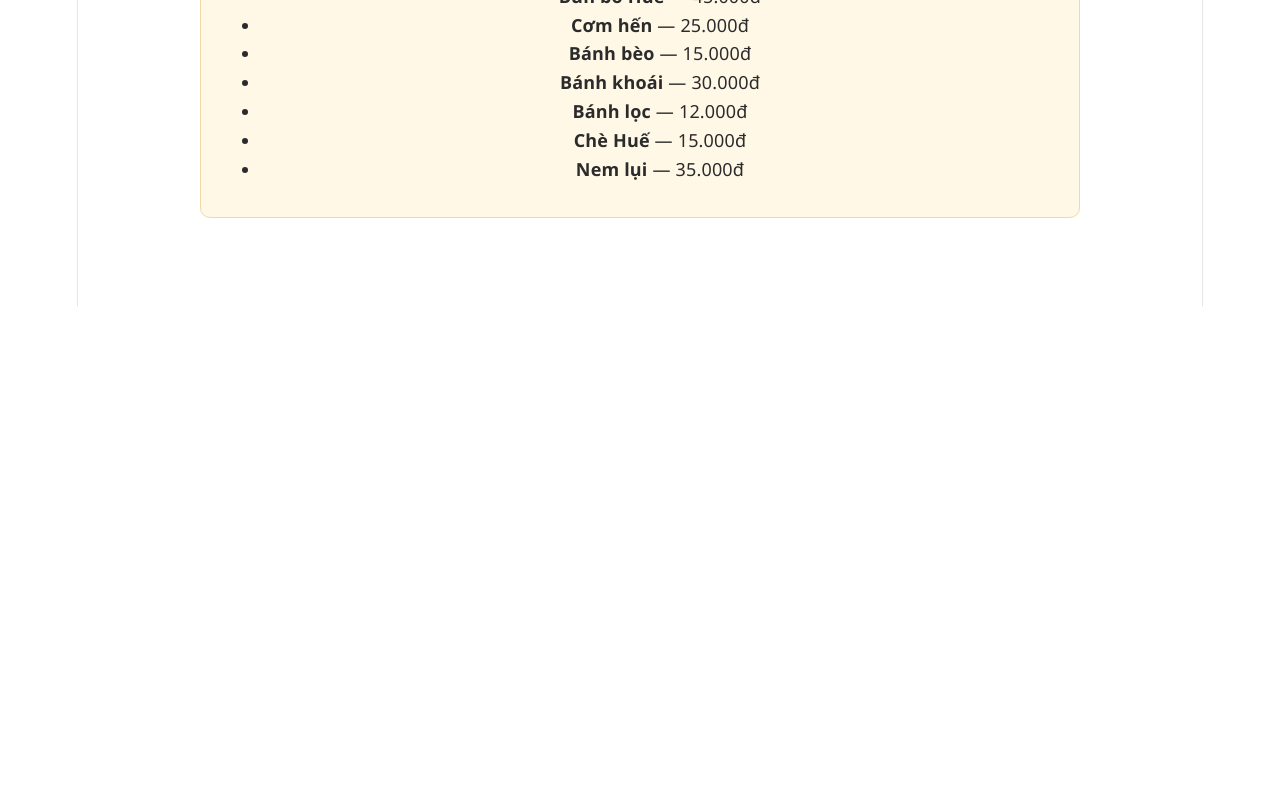
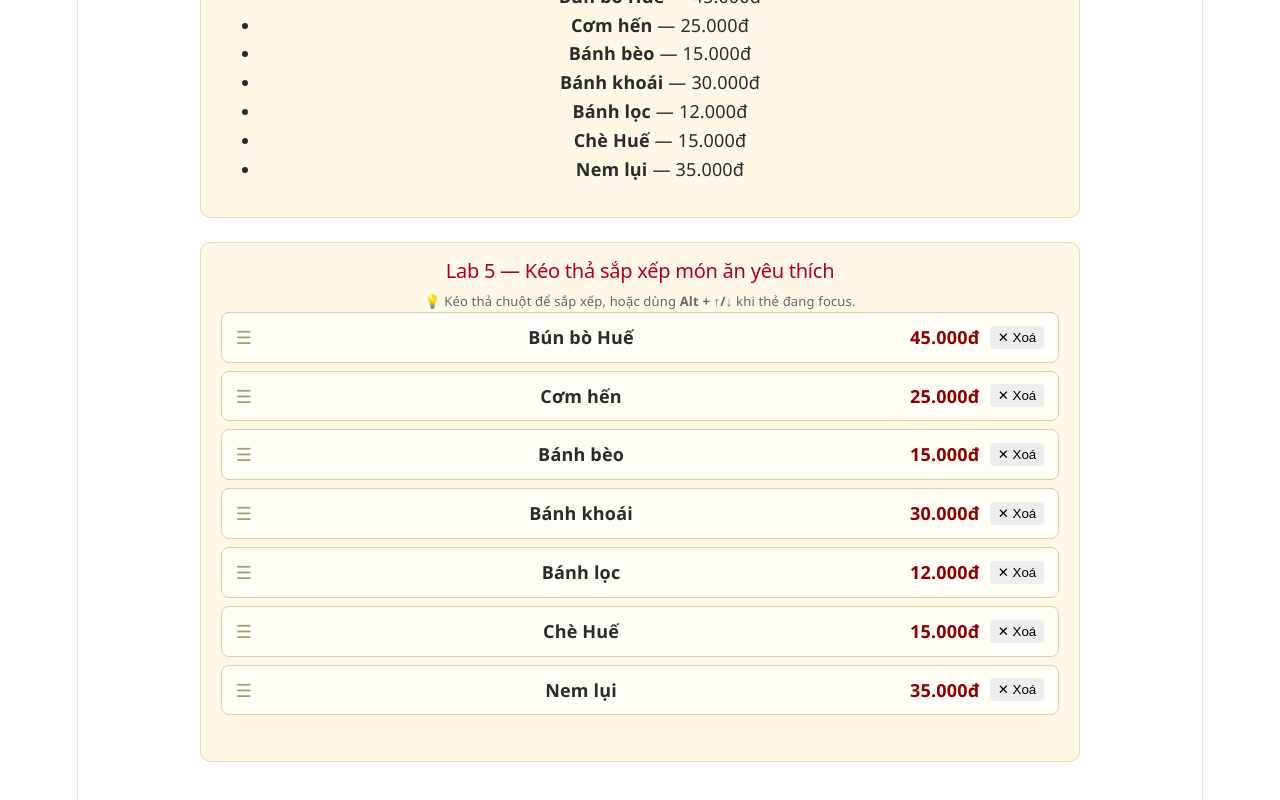
Before and after one commit to nguyendangha10126-svg/phu-xuan-react, a React (Vite) app: page / in a window 1280 px wide. Shown: the part 2395-3195 px from the top of the page. Before the commit the page ends 2701 px from the top, so only its background shows below. Built offline with nearby package versions, Linux system fonts and the light colour scheme; a web font is replaced by a local one.

Commit message:
feat(Bài7-Lab5): kéo thả HTML5, phím Alt+mũi tên, aria-live, hàm diChuyen

```diff
--- /dev/null
+++ b/src/components/Bài7/MonAnYeuThich.jsx
@@ -0,0 +1,141 @@
+// src/components/Bài7/MonAnYeuThich.jsx
+// LAB 5 — Kéo thả sắp xếp món ăn + phím tắt Alt+mũi tên + aria-live
+import { useState, useRef } from 'react';
+import monAnHue from '../../data/monAnHue';
+import { diChuyen } from './mangUtils';
+
+export default function MonAnYeuThich() {
+  // State: mảng món ăn (ban đầu = dữ liệu gốc)
+  const [dsMon, setDsMon] = useState(monAnHue);
+
+  // Ref: id món đang kéo (dùng ref để KHÔNG gây re-render liên tục)
+  const idDangKeo = useRef(null);
+
+  // State: id món đang được kéo — chỉ để thêm class CSS
+  const [idDangKeoHienThi, setIdDangKeoHienThi] = useState(null);
+  const [idDangKeoQua, setIdDangKeoQua] = useState(null);
+
+  // Vùng thông báo cho screen reader
+  const [thongBao, setThongBao] = useState('');
+
+  // ===== SỰ KIỆN KÉO THẢ =====
+
+  function handleDragStart(e, mon, viTri) {
+    idDangKeo.current = viTri;
+    setIdDangKeoHienThi(mon.id);
+    e.dataTransfer.effectAllowed = 'move';
+    e.dataTransfer.setData('text/plain', mon.id);
+  }
+
+  function handleDragOver(e, mon) {
+    // 🛑 BẮT BUỘC — không có preventDefault thì không drop được
+    e.preventDefault();
+    e.dataTransfer.dropEffect = 'move';
+    setIdDangKeoQua(mon.id);
+  }
+
+  function handleDrop(e, viTriDich) {
+    e.preventDefault();
+
+    const viTriNguon = idDangKeo.current;
+    if (viTriNguon === null || viTriNguon === viTriDich) {
+      handleDragEnd();
+      return;
+    }
+
+    setDsMon((truoc) => {
+      const mangMoi = diChuyen(truoc, viTriNguon, viTriDich);
+      // Thông báo cho screen reader
+      setThongBao(`Đã di chuyển "${truoc[viTriNguon].ten}" đến vị trí ${viTriDich + 1}`);
+      return mangMoi;
+    });
+
+    handleDragEnd();
+  }
+
+  function handleDragEnd() {
+    idDangKeo.current = null;
+    setIdDangKeoHienThi(null);
+    setIdDangKeoQua(null);
+  }
+
+  // ===== PHÍM TẮT Alt + mũi tên =====
+
+  function handleKeyDown(e, viTri) {
+    // Chỉ xử lý khi giữ Alt
+    if (!e.altKey) return;
+
+    let viTriMoi = viTri;
+    if (e.key === 'ArrowUp') viTriMoi = viTri - 1;
+    else if (e.key === 'ArrowDown') viTriMoi = viTri + 1;
+    else return; // Phím khác → bỏ qua
+
+    if (viTriMoi < 0 || viTriMoi >= dsMon.length) return;
+
+    e.preventDefault(); // Chặn cuộn trang khi nhấn mũi tên
+
+    setDsMon((truoc) => {
+      const mangMoi = diChuyen(truoc, viTri, viTriMoi);
+      setThongBao(`Đã di chuyển "${truoc[viTri].ten}" đến vị trí ${viTriMoi + 1}`);
+      return mangMoi;
+    });
+  }
+
+  // ===== XOÁ MÓN =====
+
+  function handleXoa(id) {
+    setDsMon((truoc) => {
+      const monBiXoa = truoc.find((m) => m.id === id);
+      setThongBao(`Đã xoá "${monBiXoa.ten}"`);
+      return truoc.filter((m) => m.id !== id);
+    });
+  }
+
+  return (
+    <section className="bai7-section">
+      <h2>Lab 5 — Kéo thả sắp xếp món ăn yêu thích</h2>
+
+      <p style={{ fontSize: 13, color: '#666' }}>
+        💡 Kéo thả chuột để sắp xếp, hoặc dùng <strong>Alt + ↑/↓</strong> khi
+        thẻ đang focus.
+      </p>
+
+      <ul className="ds-mon-yeu-thich">
+        {dsMon.map((mon, viTri) => (
+          <li
+            key={mon.id}
+            className={`mon-an ${idDangKeoHienThi === mon.id ? 'dang-keo' : ''} ${
+              idDangKeoQua === mon.id ? 'keo-qua' : ''
+            }`}
+            draggable
+            onDragStart={(e) => handleDragStart(e, mon, viTri)}
+            onDragOver={(e) => handleDragOver(e, mon)}
+            onDrop={(e) => handleDrop(e, viTri)}
+            onDragEnd={handleDragEnd}
+            tabIndex={0}
+            onKeyDown={(e) => handleKeyDown(e, viTri)}
+          >
+            <span className="tay-cam">☰</span>
+            <span className="ten-mon">{mon.ten}</span>
+            <span className="gia-mon">{mon.gia.toLocaleString('vi-VN')}đ</span>
+
+            <button
+              className="nut-xoa"
+              type="button"
+              // 🛑 Chặn sự kiện bàn phím nổi lên thẻ cha (tránh kích hoạt Alt+mũi tên)
+              onKeyDown={(e) => e.stopPropagation()}
+              onClick={() => handleXoa(mon.id)}
+            >
+              ✕ Xoá
+            </button>
+          </li>
+        ))}
+      </ul>
+
+      {/* Vùng thông báo cho screen reader — không hiển thị nhưng vẫn đọc được */}
+      <div className="thong-bao" aria-live="polite" role="status">
+        {thongBao}
+      </div>
+    </section>
+  );
+}
--- /dev/null
+++ b/src/components/Bài7/mangUtils.js
@@ -0,0 +1,24 @@
+// src/components/Bài7/mangUtils.js
+// Hàm tiện ích thuần JavaScript — không phụ thuộc React
+
+/**
+ * Di chuyển 1 phần tử trong mảng từ vị trí `tu` sang `den`.
+ * ✅ Trả về MẢNG MỚI — không mutate mảng gốc.
+ */
+export function diChuyen(mang, tu, den) {
+  // Tạo bản sao mảng gốc để không mutate
+  const banSao = [...mang];
+
+  // Nếu vị trí không hợp lệ → trả về mảng gốc
+  if (tu < 0 || tu >= banSao.length) return mang;
+  if (den < 0 || den >= banSao.length) return mang;
+  if (tu === den) return mang;
+
+  // Lấy phần tử ra khỏi mảng (splice trả về mảng các phần tử bị xoá)
+  const [phanTu] = banSao.splice(tu, 1);
+
+  // Chèn phần tử vào vị trí mới
+  banSao.splice(den, 0, phanTu);
+
+  return banSao;
+}
--- a/src/pages/Bài7Page.jsx
+++ b/src/pages/Bài7Page.jsx
@@ -5,6 +5,7 @@ import DanhSachDiaDanh from '../components/Bài7/DanhSachDiaDanh';
 import KhamPhaDiaDanh from '../components/Bài7/KhamPhaDiaDanh';
 import LuotThichMonAn from '../components/Bài7/LuotThichMonAn';
 import TimMonAnHue from '../components/Bài7/TimMonAnHue';
+import MonAnYeuThich from '../components/Bài7/MonAnYeuThich';
 
 export default function Bài7Page() {
   return (
@@ -19,6 +20,7 @@ export default function Bài7Page() {
       <KhamPhaDiaDanh />
       <LuotThichMonAn />
       <TimMonAnHue />
+      <MonAnYeuThich />
 
     </main>
   );
```
